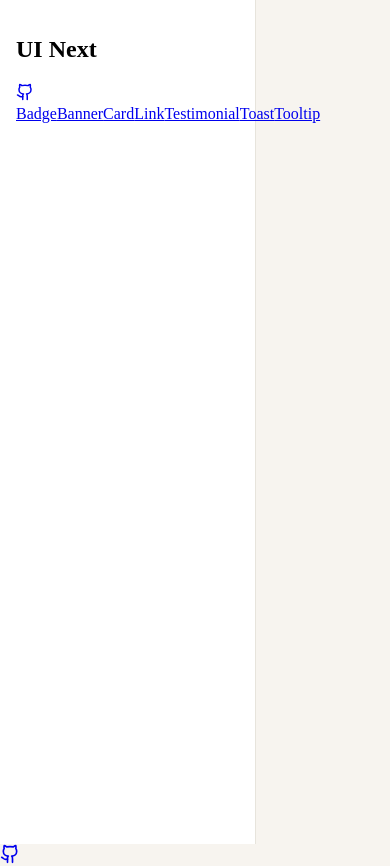
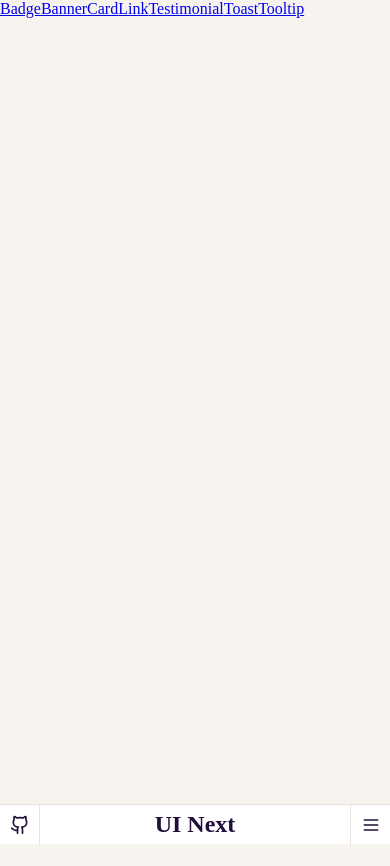
Before and after one commit to nicjrichDEV/solo-components, a React (Vite) app: page / in a window 390 px wide. Shown: the top 866 px of the page. After the commit the page ends 844 px from the top, so only its background shows below. Built offline with nearby package versions, Linux system fonts and the light colour scheme; a web font is replaced by a local one.

Commit message:
Working on adding css to existing elements.

```diff
--- a/src/App.jsx
+++ b/src/App.jsx
@@ -10,7 +10,7 @@ function App() {
   return (
     <>
       <MainLayout>
-        <div className="">stuff</div>
+        <div className=""></div>
       </MainLayout>
     </>
   );
--- /dev/null
+++ b/src/components/nav/MobileNav.css
@@ -0,0 +1,35 @@
+.mobile-nav-root {
+  position: fixed;
+  bottom: 0;
+  left: 0;
+  width: 100%;
+  background-color: var(--bg-surface-primary);
+  height: 40px;
+  border-top: 1px solid var(--border-primary);
+  display: flex;
+  justify-content: space-between;
+  align-items: center;
+}
+
+.start-container,
+.end-container {
+  width: 40px;
+  height: 40px;
+  display: flex;
+  align-items: center;
+  justify-content: center;
+
+  path {
+    stroke: var(--icon-primary);
+  }
+}
+
+.start-container {
+  border-right: 1px solid var(--border-primary);
+}
+
+.end-container {
+  border: none;
+  border-left: 1px solid var(--border-primary);
+  background-color: unset;
+}
--- a/src/components/nav/MobileNav.jsx
+++ b/src/components/nav/MobileNav.jsx
@@ -1,19 +1,17 @@
 import CONSTANTS from "../../utils/constants";
 import { Github, Menu } from "lucide-react";
+import "./MobileNav.css";
 
 export default function MobileNav({ toggleMobile }) {
   return (
-    <div className="fixed right-0 bottom-0 left-0 z-10 grid h-10 grid-cols-[40px_1fr_40px] border-t border-t-neutral-200 bg-white">
-      <a
-        className="flex items-center justify-center border-r border-r-neutral-200"
-        href={CONSTANTS.GITHUB}
-      >
+    <div className="mobile-nav-root">
+      <a className="start-container" href={CONSTANTS.GITHUB}>
         <Github size={"20px"} />
       </a>
-      <div className="">
-        <h2 className="">UI Next</h2>
+      <div className="middle-container">
+        <h2 className="mark">UI Next</h2>
       </div>
-      <button onClick={toggleMobile} className="">
+      <button onClick={toggleMobile} className="end-container">
         <Menu size={"20px"} />
       </button>
     </div>
--- a/src/components/nav/MobileNavExpanded.jsx
+++ b/src/components/nav/MobileNavExpanded.jsx
@@ -1,4 +1,5 @@
 import componentNames from "../../utils/componentNames";
+import "./MobileNavExpanded.css";
 
 export default function MobileExpanded({ mobileOpen }) {
   const navLinks = componentNames.map((comp, index) => {
--- a/src/components/nav/SideNav.css
+++ b/src/components/nav/SideNav.css
@@ -1,9 +1,15 @@
 @layer components {
   .aside-root {
-    background-color: var(--bg-surface-primary);
-    border-right: 1px solid var(--border-secondary);
-    width: 256px;
-    height: 100vh;
-    padding: 1rem;
+    display: none;
+  }
+  @container (min-width: 640px) {
+    .aside-root {
+      display: block;
+      background-color: var(--bg-surface-primary);
+      border-right: 1px solid var(--border-primary);
+      width: 256px;
+      height: 100vh;
+      padding: 1rem;
+    }
   }
 }
--- a/src/layouts/MainLayout.css
+++ b/src/layouts/MainLayout.css
@@ -0,0 +1,22 @@
+@layer components {
+  .app-shell {
+    container-type: inline-size;
+    height: 100dvh;
+    width: 100dvw;
+    overflow: hidden;
+    display: grid;
+    grid-template-columns: 1fr;
+  }
+
+  @container (width > 640px) {
+    .mobile-nav-container {
+      visibility: hidden;
+    }
+  }
+}
+
+@media (min-width: 640px) {
+  .app-shell {
+    grid-template-columns: 256px 1fr;
+  }
+}
--- a/src/layouts/MainLayout.jsx
+++ b/src/layouts/MainLayout.jsx
@@ -2,6 +2,7 @@ import { useEffect, useRef, useState } from "react";
 import MobileNavExpanded from "../components/nav/MobileNavExpanded";
 import MobileNav from "../components/nav/MobileNav";
 import SideNav from "../components/nav/SideNav";
+import "./MainLayout.css";
 
 export default function MainLayout({ children }) {
   const [mobileOpen, setMobileOpen] = useState(false);
@@ -26,12 +27,12 @@ export default function MainLayout({ children }) {
   }
 
   return (
-    <div className="flex h-screen max-h-screen min-h-screen flex-col overflow-hidden lg:grid lg:grid-cols-[256px_1fr]">
+    <div className="app-shell">
       {/* Desktop Sidebar */}
       <SideNav />
 
       {/* Mobile */}
-      <nav className="lg:hidden" ref={mobileNavRef}>
+      <nav className="mobile-nav-container" ref={mobileNavRef}>
         {/* Fixed top bar */}
         <MobileNav toggleMobile={toggleMobile} />
         {/* Mobile Expand Down */}
--- a/src/styles/global.css
+++ b/src/styles/global.css
@@ -13,6 +13,7 @@
     padding: 0;
     overscroll-behavior: none;
     background-color: var(--color-neutral-50);
+    color: var(--text-primary)
   }
 }
 
@@ -136,13 +137,17 @@
     /* Desktop: 1025px+ (no upper limit needed) */
 
     /* Alternative naming for framework compatibility */
-    --breakpoint-sm: 640px;          /* Mobile breakpoint */
-    --breakpoint-lg: 1024px;         /* Desktop breakpoint */
+     /* --breakpoint-sm: 640px;          /* Mobile breakpoint */
+     /* --breakpoint-lg: 1024px;         /* Desktop breakpoint */
 
     /* Container Max Widths */
-    --container-mobile: 100%;        /* Full width on mobile */
-    --container-tablet: 640px;       /* Constrained width on tablet */
-    --container-desktop: 1024px;     /* Constrained width on desktop */
+     /* --container-mobile: 100%;        /* Full width on mobile */
+     /* --container-tablet: 640px;       /* Constrained width on tablet */
+     /* --container-desktop: 1024px;     /* Constrained width on desktop */
+
+    /* Container Query Breakpoints */
+    --container-mobile-size: 640px;  /* Container queries for mobile */
+    --container-tablet-size: 1024px; /* Container queries for tablet */
 
     /* Common Layout Values */
     --sidebar-width: 256px;          /* Matches your current SideNav width */
@@ -241,8 +246,8 @@
      * ================================ */
 
     /* General Borders - Content separation and structure */
-    --border-primary: var(--color-neutral-200);           /* Standard borders, card outlines */
-    --border-secondary: var(--color-neutral-100);         /* Subtle dividers, table borders */
+    --border-primary: var(--color-neutral-100);           /* Standard borders, card outlines */
+    --border-secondary: var(--color-neutral-200);         /* Additional emphasis */
     --border-tertiary: var(--color-neutral-400);          /* Emphasized borders, section dividers */
     --border-quaternary: var(--color-neutral-500);        /* Strong borders, highlighted containers */
 
```
Also changed, not shown: src/components/nav/MobileNavExpanded.css (added).
